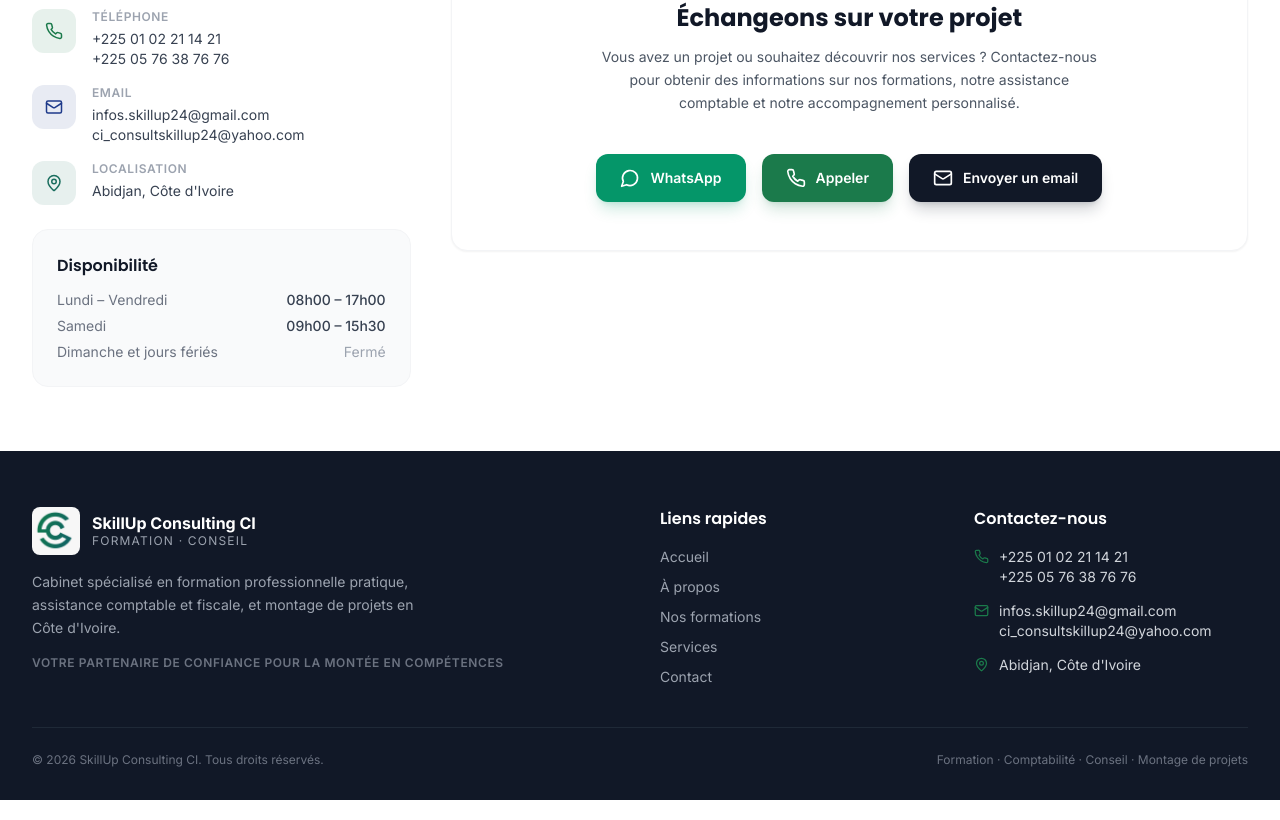
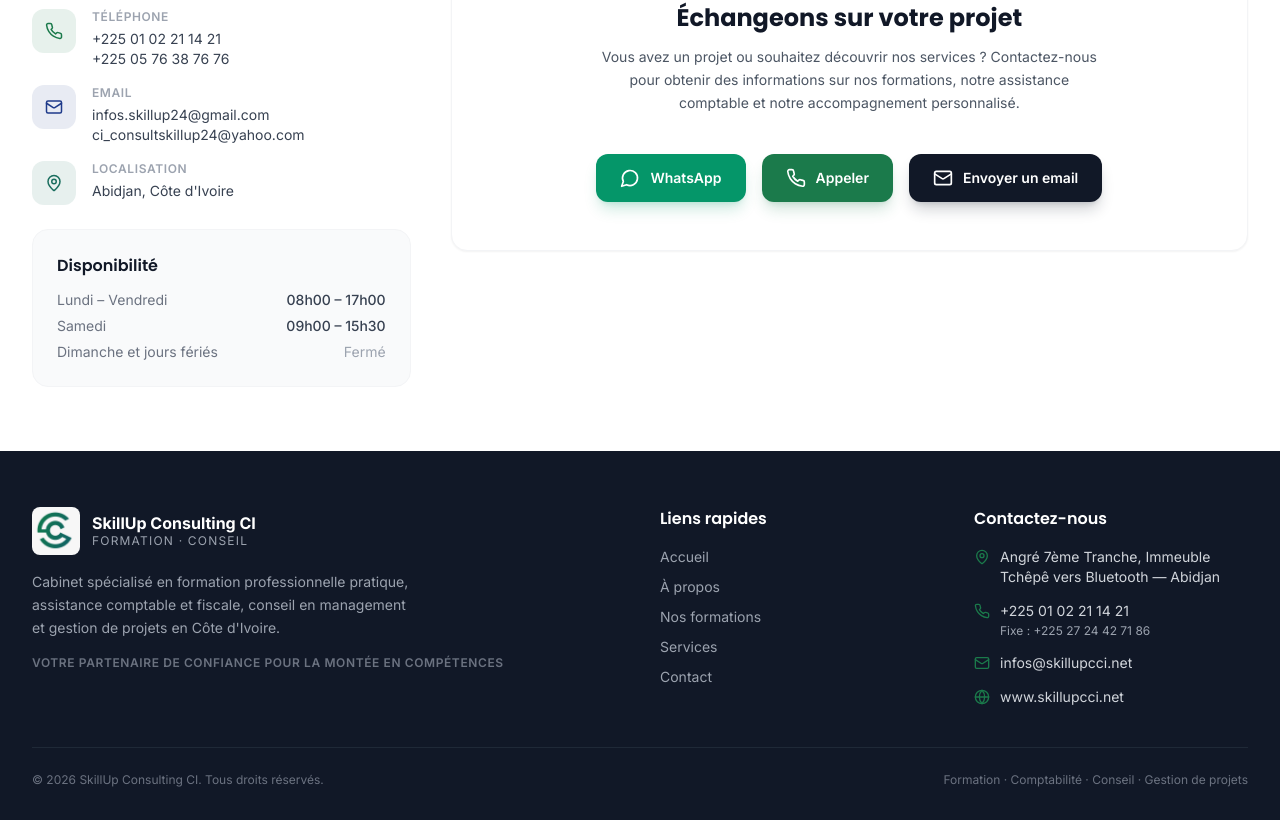
Before and after one commit to esperanceykouassi-bit/proj-esp, a React (Vite) app in the folder frontend/: page /contact in a window 1280 px wide. Shown: the part 520-1340 px from the top of the page. Built offline with nearby package versions, Linux system fonts and the light colour scheme.

Commit message:
Update contact information in Footer component

```diff
--- a/frontend/src/components/Footer.jsx
+++ b/frontend/src/components/Footer.jsx
@@ -1,12 +1,12 @@
 import { Link } from 'react-router-dom'
-import { Mail, Phone, MapPin } from 'lucide-react'
+import { Mail, Phone, MapPin, Globe } from 'lucide-react'
 
 const quickLinks = [
-  { label: 'Accueil',         path: '/'           },
-  { label: 'À propos',        path: '/about'       },
-  { label: 'Nos formations',  path: '/formations'  },
-  { label: 'Services',        path: '/services'    },
-  { label: 'Contact',         path: '/contact'     },
+  { label: 'Accueil',        path: '/'          },
+  { label: 'À propos',       path: '/about'     },
+  { label: 'Nos formations', path: '/formations' },
+  { label: 'Services',       path: '/services'   },
+  { label: 'Contact',        path: '/contact'    },
 ]
 
 export default function Footer() {
@@ -30,7 +30,7 @@
             </div>
             <p className="text-sm text-gray-400 leading-relaxed max-w-sm">
               Cabinet spécialisé en formation professionnelle pratique, assistance comptable
-              et fiscale, et montage de projets en Côte d'Ivoire.
+              et fiscale, conseil en management et gestion de projets en Côte d'Ivoire.
             </p>
             <p className="mt-4 text-xs text-gray-500 uppercase tracking-wider font-semibold">
               Votre partenaire de confiance pour la montée en compétences
@@ -59,8 +59,15 @@
             <h4 className="text-white font-semibold mb-4">Contactez-nous</h4>
             <ul className="space-y-3.5 text-sm">
               <li className="flex items-start gap-2.5">
-                <Phone size={15} className="text-brand-green shrink-0 mt-0.5" />
-                <div>
+                <MapPin size={16} className="text-brand-green shrink-0 mt-0.5" />
+                <span className="text-gray-300">
+                  Angré 7ème Tranche, Immeuble Tchêpê vers Bluetooth — Abidjan
+                </span>
+              </li>
+
+              <li className="flex items-start gap-2.5">
+                <Phone size={16} className="text-brand-green shrink-0 mt-0.5" />
+                <div className="space-y-0.5">
                   <a
                     href="tel:+2250102211421"
                     className="block hover:text-white transition-colors"
@@ -68,33 +75,34 @@
                     +225 01 02 21 14 21
                   </a>
                   <a
-                    href="tel:+2250576387676"
-                    className="block hover:text-white transition-colors"
+                    href="tel:+2252724427186"
+                    className="block hover:text-white transition-colors text-xs text-gray-400"
                   >
-                    +225 05 76 38 76 76
+                    Fixe : +225 27 24 42 71 86
                   </a>
                 </div>
               </li>
+
               <li className="flex items-start gap-2.5">
-                <Mail size={15} className="text-brand-green shrink-0 mt-0.5" />
-                <div>
+                <Mail size={16} className="text-brand-green shrink-0 mt-0.5" />
                 <a
-                    href="mailto:infos.skillup24@gmail.com"
+                  href="mailto:infos@skillupcci.net"
                   className="block hover:text-white transition-colors"
                 >
-                    infos.skillup24@gmail.com
+                  infos@skillupcci.net
                 </a>
+              </li>
+
+              <li className="flex items-start gap-2.5">
+                <Globe size={16} className="text-brand-green shrink-0 mt-0.5" />
                 <a
-                    href="mailto:ci_consultskillup24@yahoo.com"
+                  href="https://www.skillupcci.net"
+                  target="_blank"
+                  rel="noopener noreferrer"
                   className="block hover:text-white transition-colors"
                 >
-                    ci_consultskillup24@yahoo.com
+                  www.skillupcci.net
                 </a>
-                </div>
-              </li>
-              <li className="flex items-start gap-2.5">
-                <MapPin size={15} className="text-brand-green shrink-0 mt-0.5" />
-                <span>Abidjan, Côte d'Ivoire</span>
               </li>
             </ul>
           </div>
@@ -102,7 +110,7 @@
 
         <div className="border-t border-gray-800 pt-6 flex flex-col sm:flex-row items-center justify-between gap-2 text-xs text-gray-500">
           <p>© {new Date().getFullYear()} SkillUp Consulting CI. Tous droits réservés.</p>
-          <p>Formation · Comptabilité · Conseil · Montage de projets</p>
+          <p>Formation · Comptabilité · Conseil · Gestion de projets</p>
         </div>
       </div>
     </footer>
```
Lines whose indentation alone changed are shown as unchanged.
